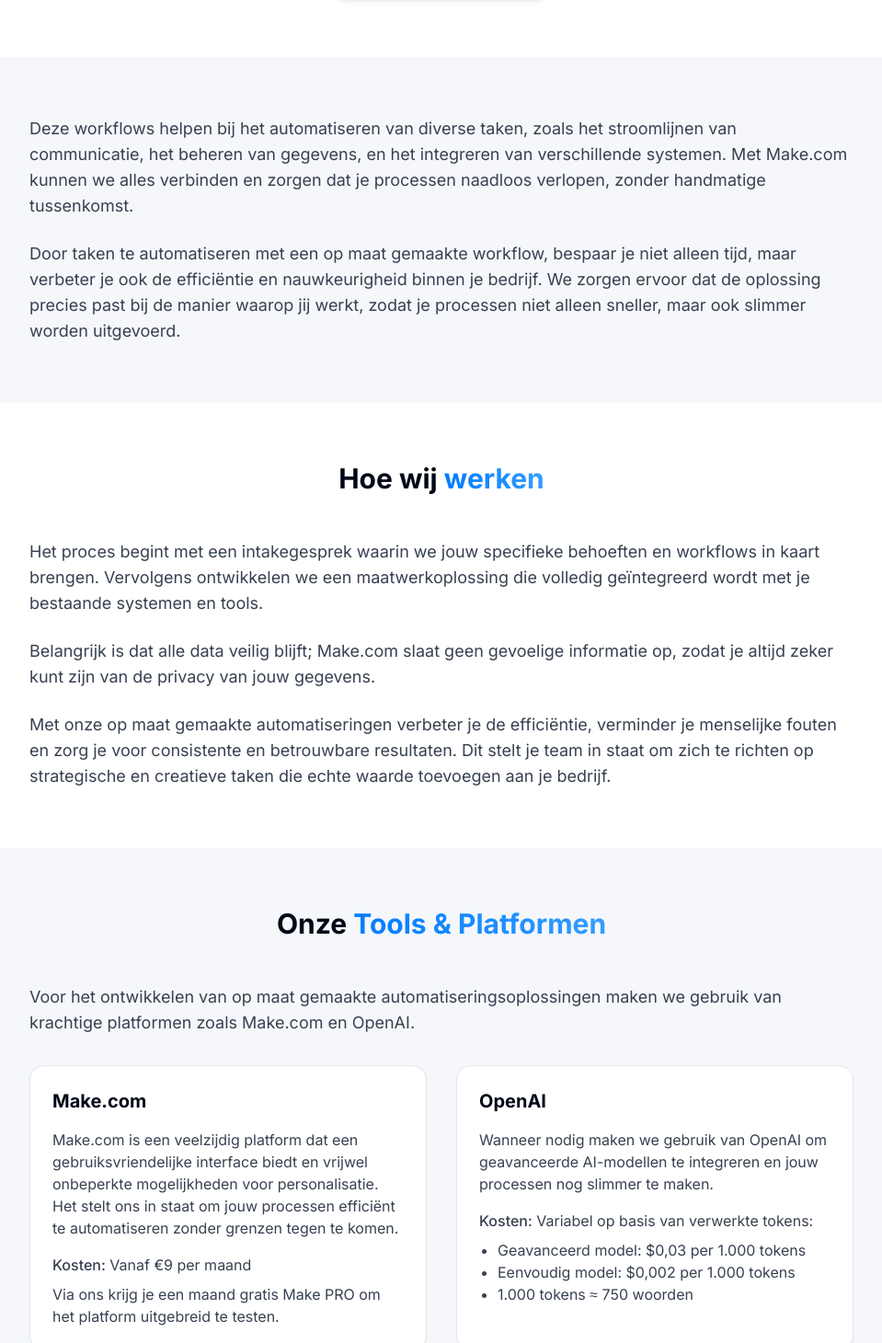
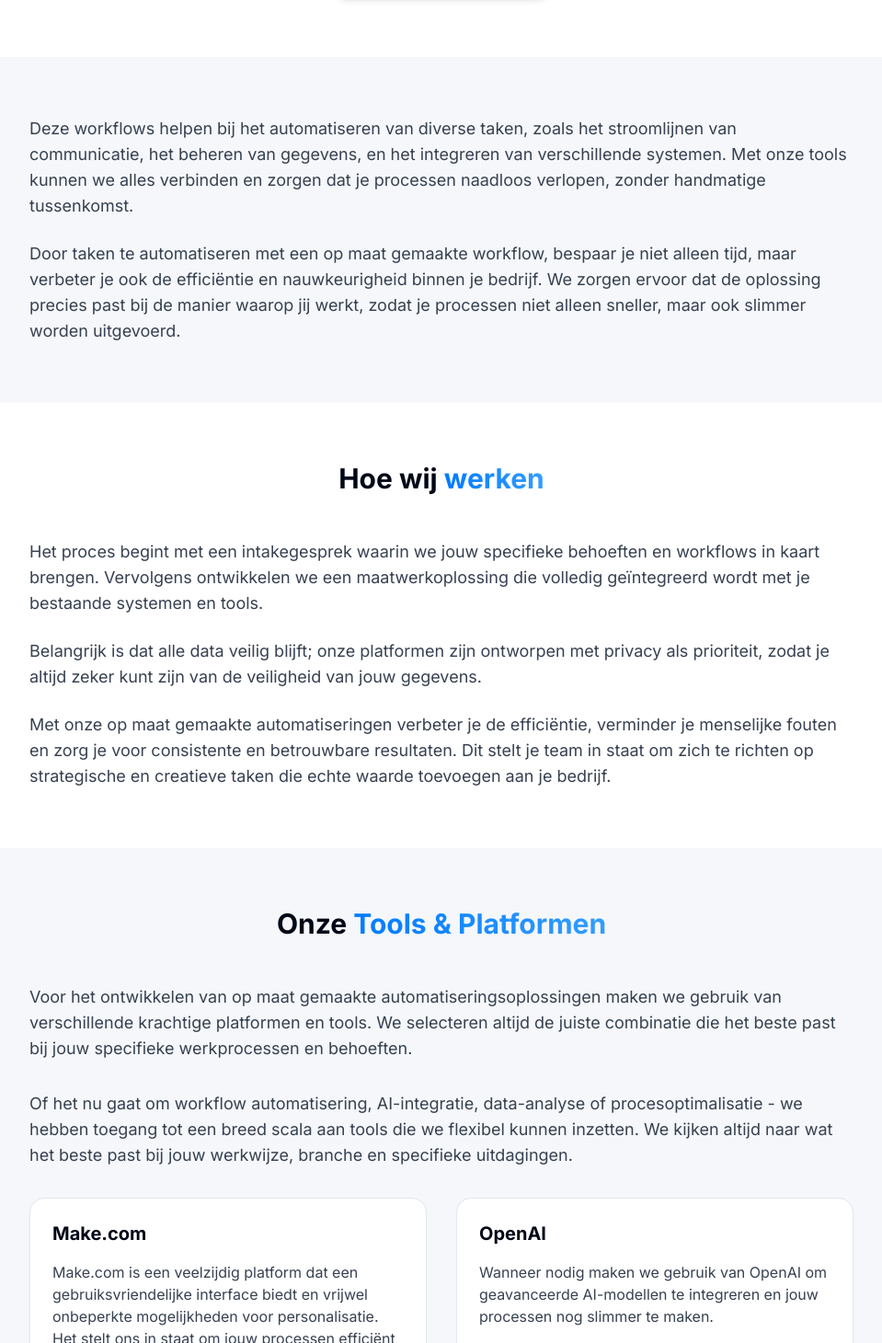
Before and after one commit to KaiOukes/beterzo, a React (Vite) app: page /maatwerk-automatiseringen in a window 1280 px wide. Shown: the part 370-1830 px from the top of the page at 92% size, without its empty margins (160-1119 px from the left). Built offline with nearby package versions, Linux system fonts and the light colour scheme.

Commit message:
Refactor MaatwerkAutomatiseringen page
Update content to be more generic and remove specific mentions of Make.com and SLA.

```diff
--- a/src/pages/MaatwerkAutomatiseringen.tsx
+++ b/src/pages/MaatwerkAutomatiseringen.tsx
@@ -1,4 +1,3 @@
-
 import React, { useEffect } from 'react';
 import Header from '@/components/Header';
 import Footer from '@/components/Footer';
@@ -40,7 +39,7 @@ const MaatwerkAutomatiseringen = () => {
               Jouw processen... <span className="title-gradient">een tikkie beterzo</span>
             </h1>
             <p className="text-lg md:text-xl text-gray-700 max-w-3xl mx-auto mb-8">
-              We ontwikkelen op maat gemaakte automatiseringsoplossingen met Make.com die
+              We ontwikkelen op maat gemaakte automatiseringsoplossingen die
               perfect aansluiten bij jouw bedrijfsprocessen en behoeften.
             </p>
             <a
@@ -62,7 +61,7 @@ const MaatwerkAutomatiseringen = () => {
               <p className="text-lg text-gray-700 mb-6 slide-in">
                 Deze workflows helpen bij het automatiseren van diverse taken, zoals het stroomlijnen van
                 communicatie, het beheren van gegevens, en het integreren van verschillende systemen. Met
-                Make.com kunnen we alles verbinden en zorgen dat je processen naadloos verlopen, zonder
+                onze tools kunnen we alles verbinden en zorgen dat je processen naadloos verlopen, zonder
                 handmatige tussenkomst.
               </p>
 
@@ -91,8 +90,8 @@ const MaatwerkAutomatiseringen = () => {
               </p>
 
               <p className="text-lg text-gray-700 mb-6 slide-in" style={{ transitionDelay: '100ms' }}>
-                Belangrijk is dat alle data veilig blijft; Make.com slaat geen gevoelige informatie op, zodat je altijd
-                zeker kunt zijn van de privacy van jouw gegevens.
+                Belangrijk is dat alle data veilig blijft; onze platformen zijn ontworpen met privacy als prioriteit,
+                zodat je altijd zeker kunt zijn van de veiligheid van jouw gegevens.
               </p>
 
               <p className="text-lg text-gray-700 slide-in" style={{ transitionDelay: '200ms' }}>
@@ -114,11 +113,18 @@ const MaatwerkAutomatiseringen = () => {
             <div className="max-w-4xl mx-auto">
               <p className="text-lg text-gray-700 mb-8 slide-in">
                 Voor het ontwikkelen van op maat gemaakte automatiseringsoplossingen maken we gebruik
-                van krachtige platformen zoals Make.com en OpenAI.
+                van verschillende krachtige platformen en tools. We selecteren altijd de juiste combinatie die het beste
+                past bij jouw specifieke werkprocessen en behoeften.
+              </p>
+
+              <p className="text-lg text-gray-700 mb-8 slide-in" style={{ transitionDelay: '100ms' }}>
+                Of het nu gaat om workflow automatisering, AI-integratie, data-analyse of procesoptimalisatie -
+                we hebben toegang tot een breed scala aan tools die we flexibel kunnen inzetten.
+                We kijken altijd naar wat het beste past bij jouw werkwijze, branche en specifieke uitdagingen.
               </p>
 
               <div className="grid md:grid-cols-2 gap-8 mb-12">
-                <Card className="slide-in" style={{ transitionDelay: '100ms' }}>
+                <Card className="slide-in" style={{ transitionDelay: '200ms' }}>
                   <CardContent className="p-6">
                     <h3 className="text-xl font-bold mb-4">Make.com</h3>
                     <p className="text-gray-700 mb-4">
@@ -135,7 +141,7 @@ const MaatwerkAutomatiseringen = () => {
                   </CardContent>
                 </Card>
 
-                <Card className="slide-in" style={{ transitionDelay: '200ms' }}>
+                <Card className="slide-in" style={{ transitionDelay: '300ms' }}>
                   <CardContent className="p-6">
                     <h3 className="text-xl font-bold mb-4">OpenAI</h3>
                     <p className="text-gray-700 mb-4">
@@ -154,11 +160,11 @@ const MaatwerkAutomatiseringen = () => {
                 </Card>
               </div>
 
-              <p className="text-lg text-gray-700 mb-4 slide-in" style={{ transitionDelay: '300ms' }}>
+              <p className="text-lg text-gray-700 mb-4 slide-in" style={{ transitionDelay: '400ms' }}>
                 We trainen de AI volledig volgens jouw wensen, schrijfstijl en expertise.
               </p>
 
-              <p className="text-lg text-gray-700 slide-in" style={{ transitionDelay: '400ms' }}>
+              <p className="text-lg text-gray-700 slide-in" style={{ transitionDelay: '500ms' }}>
                 Dit doen we eerst in ons eigen systeem, waarna we de final versie naar jouw account overzetten,
                 zodat je altijd over een gepersonaliseerde oplossing beschikt.
               </p>
@@ -232,12 +238,12 @@ const MaatwerkAutomatiseringen = () => {
             <div className="max-w-3xl mx-auto bg-white rounded-xl shadow-md p-8 slide-in" style={{ transitionDelay: '100ms' }}>
               <div className="flex flex-col md:flex-row gap-6 mb-8">
                 <div className="md:w-2/3">
-                  <h3 className="text-xl font-bold mb-4">Vaste projectprijzen</h3>
+                  <h3 className="text-xl font-bold mb-4">Flexibele prijsmodellen</h3>
                   <p className="text-gray-700 mb-4">
-                    We werken met vaste projectprijzen, all-in. Dus geen verrassingen achteraf en geen losse potjes.
+                    We werken met verschillende prijsmodellen die aansluiten bij jouw specifieke situatie.
                   </p>
                   <p className="text-gray-700">
-                    Afhankelijk van het proces bepalen wij hoeveel de opzet zal kosten en stellen we een offerte op.
+                    Voor sommige projecten hanteren we vaste projectprijzen, waarbij je na afronding direct eigenaar bent van het ontwikkelde product. In andere gevallen werken we met een abonnementstructuur voor langdurige ondersteuning en doorontwikkeling.
                   </p>
                 </div>
 
@@ -250,34 +256,17 @@ const MaatwerkAutomatiseringen = () => {
 
               <Separator className="my-6" />
 
-              <div className="flex flex-col md:flex-row gap-6 mb-8">
+              <div className="flex flex-col md:flex-row gap-6">
                 <div className="md:w-2/3">
                   <h3 className="text-xl font-bold mb-4">Platform kosten</h3>
                   <p className="text-gray-700">
-                    De Make.com & OpenAI kosten betaal je direct via de website. Dit abonnement hoef je pas te kopen nadat wij klaar zijn met ontwikkelen.
+                    De kosten voor de verschillende platformen betaal je direct via de betreffende websites. Deze abonnementen hoef je pas aan te schaffen nadat wij klaar zijn met ontwikkelen.
                   </p>
                 </div>
 
                 <div className="md:w-1/3 flex items-center justify-center">
                   <div className="w-20 h-20 bg-primary-50 rounded-full flex items-center justify-center">
                     <LockKeyhole className="w-10 h-10 text-primary" />
-                  </div>
-                </div>
-              </div>
-
-              <Separator className="my-6" />
-
-              <div className="flex flex-col md:flex-row gap-6">
-                <div className="md:w-2/3">
-                  <h3 className="text-xl font-bold mb-4">Optionele SLA</h3>
-                  <p className="text-gray-700">
-                    Als laatst biedt beterzo nog een SLA, deze is optioneel maar wordt wel aangeraden. Als je gaat werken met een systeem merk je eigenlijk pas wat er werkt, wat je nog meer wilt en wat je nog aangepast wilt hebben.
-                  </p>
-                </div>
-
-                <div className="md:w-1/3 flex items-center justify-center">
-                  <div className="w-20 h-20 bg-primary-50 rounded-full flex items-center justify-center">
-                    <CheckCircle className="w-10 h-10 text-primary" />
                   </div>
                 </div>
               </div>
```
